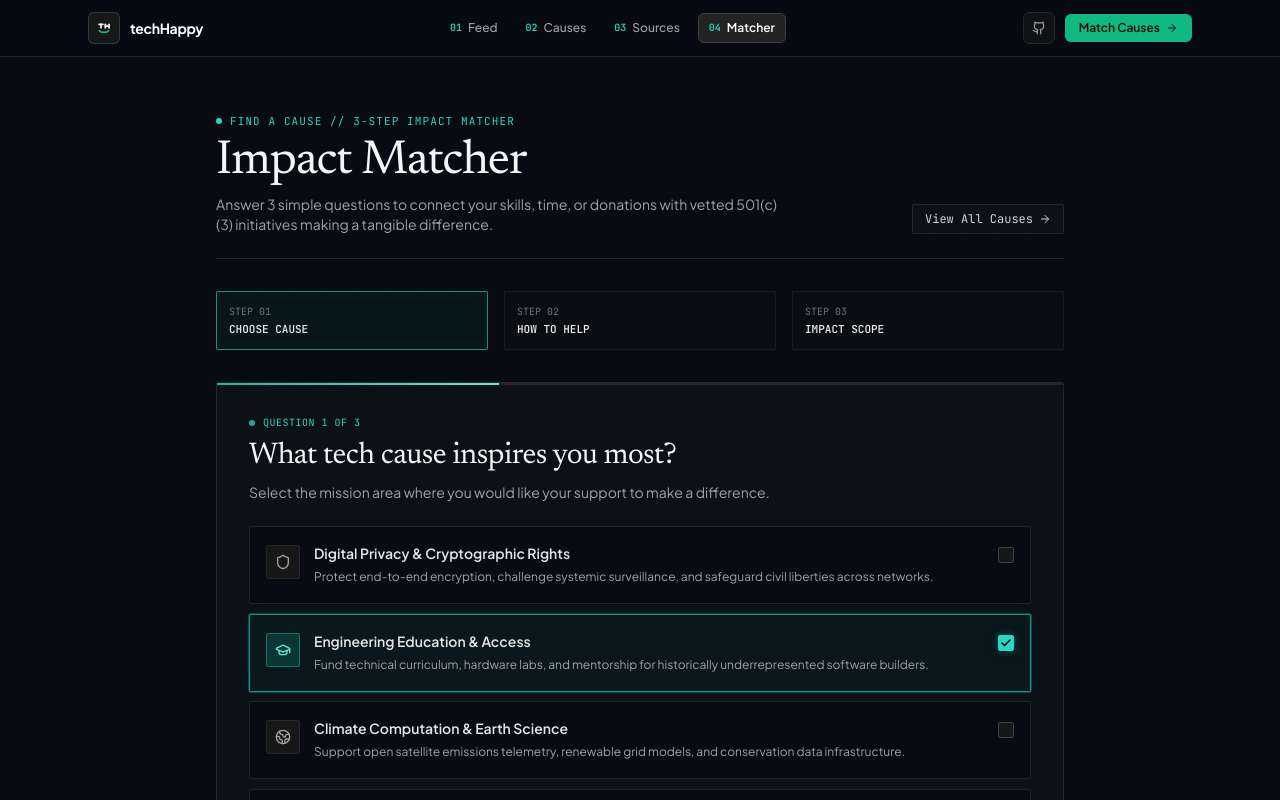
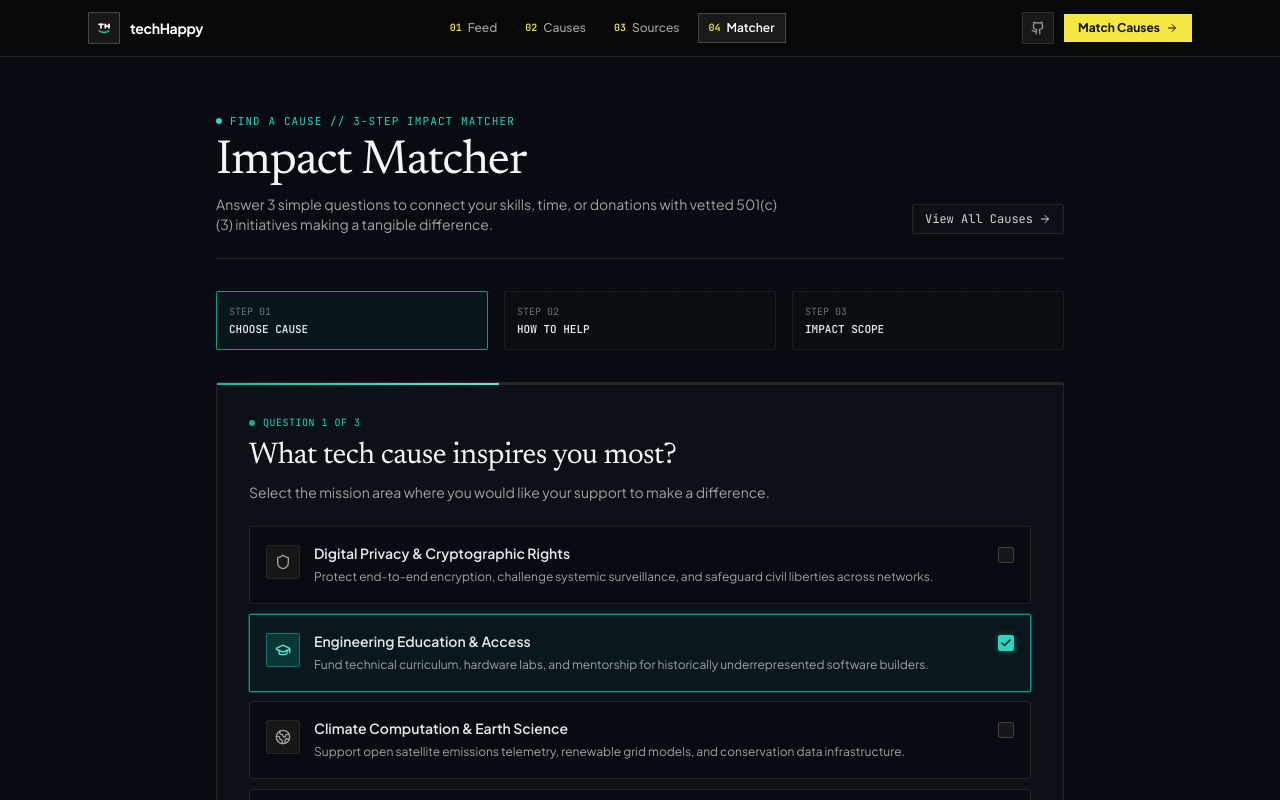
Before and after one commit to jakenathanson15/techHappy, a Next.js app: page /match in a window 1280 px wide. Shown: the top 800 px of the page. Built offline with nearby package versions, Linux system fonts and the light colour scheme.

Commit message:
neo-brutalist color scheme — acid yellow accent, pure black backgrounds, flat borders

```diff
--- a/src/app/globals.css
+++ b/src/app/globals.css
@@ -4,14 +4,15 @@
 
 @layer base {
   :root {
-    --bg-base: #080c12;
-    --bg-surface: #0e131b;
-    --bg-panel: #131a24;
-    --border-color: rgba(255, 255, 255, 0.08);
-    --border-subtle: rgba(255, 255, 255, 0.14);
-    --text-primary: #f1f5f9;
-    --text-secondary: #cbd5e1;
-    --text-muted: #808c9e;
+    --bg-base: #0a0a0a;
+    --bg-surface: #111111;
+    --bg-panel: #181818;
+    --border-color: rgba(255, 255, 255, 0.12);
+    --border-subtle: rgba(255, 255, 255, 0.20);
+    --text-primary: #f5f5f5;
+    --text-secondary: #d4d4d4;
+    --text-muted: #737373;
+    --accent: #f5e642;
   }
 
   body {
@@ -28,42 +29,43 @@
   }
 }
 
-/* Crisp grid & architectural utilities */
+/* Brutalist grid — tighter, more visible */
 .wire-grid-bg {
   background-size: 32px 32px;
   background-image:
-    linear-gradient(to right, rgba(255, 255, 255, 0.025) 1px, transparent 1px),
-    linear-gradient(to bottom, rgba(255, 255, 255, 0.025) 1px, transparent 1px);
+    linear-gradient(to right, rgba(255, 255, 255, 0.04) 1px, transparent 1px),
+    linear-gradient(to bottom, rgba(255, 255, 255, 0.04) 1px, transparent 1px);
 }
 
+/* Hard-edged cards */
 .wire-card {
-  background-color: #0c1017;
-  border: 1px solid rgba(255, 255, 255, 0.08);
-  transition: border-color 0.15s ease, background-color 0.15s ease;
+  background-color: #111111;
+  border: 1px solid rgba(255, 255, 255, 0.14);
+  transition: border-color 0.1s ease, background-color 0.1s ease;
 }
 
 .wire-card:hover {
-  border-color: rgba(255, 255, 255, 0.18);
-  background-color: #0f141d;
+  border-color: rgba(245, 230, 66, 0.5);
+  background-color: #141414;
 }
 
-/* Custom sleek scrollbar */
+/* Custom scrollbar */
 ::-webkit-scrollbar {
   width: 5px;
   height: 5px;
 }
 ::-webkit-scrollbar-track {
-  background: #080c12;
+  background: #0a0a0a;
 }
 ::-webkit-scrollbar-thumb {
-  background: #1e2837;
-  border-radius: 2px;
+  background: #2a2a2a;
+  border-radius: 0px;
 }
 ::-webkit-scrollbar-thumb:hover {
-  background: #2d3b4e;
+  background: #3a3a3a;
 }
 
-/* Splash Entrance animations */
+/* Splash entrance */
 @keyframes splashStroke {
   from {
     stroke-dashoffset: 40;
@@ -80,7 +82,7 @@
   animation: splashStroke 0.6s cubic-bezier(0.16, 1, 0.3, 1) forwards;
 }
 
-/* Matcher Slow & Aesthetic Cinematic Animations */
+/* Matcher animations */
 @keyframes matcherQuestionFade {
   0% {
     opacity: 0;
@@ -130,7 +132,7 @@
   animation: matcherIntroAura 3s ease-in-out infinite;
 }
 
-/* Wiring & Circuit Trace Animations for Wire Feed */
+/* Wire feed animations */
 @keyframes wirePhotonSurge {
   0% {
     stroke-dashoffset: 320;
@@ -150,32 +152,21 @@
 
 @keyframes logoBloomCharge {
   0% {
-    filter: drop-shadow(0 0 0px rgba(16, 185, 129, 0));
     opacity: 0.3;
   }
-  50% {
-    filter: drop-shadow(0 0 8px rgba(16, 185, 129, 0.45));
-    opacity: 0.7;
-  }
-  85%, 100% {
-    filter: drop-shadow(0 0 16px rgba(52, 211, 153, 0.95)) drop-shadow(0 0 32px rgba(16, 185, 129, 0.5));
+  100% {
     opacity: 1;
   }
 }
 
 @keyframes logoEyesIgnite {
   0% {
-    stroke: #475569;
+    stroke: #404040;
     opacity: 0.3;
   }
-  55% {
-    stroke: #94a3b8;
-    opacity: 0.7;
-  }
-  85%, 100% {
+  100% {
     stroke: #ffffff;
     opacity: 1;
-    filter: drop-shadow(0 0 6px rgba(255, 255, 255, 0.8));
   }
 }
 
@@ -183,18 +174,17 @@
   0% {
     stroke-dashoffset: 40;
     opacity: 0.15;
-    stroke: #064e3b;
+    stroke: #2a2a00;
   }
   55% {
     stroke-dashoffset: 20;
     opacity: 0.6;
-    stroke: #10b981;
+    stroke: #f5e642;
   }
-  85%, 100% {
+  100% {
     stroke-dashoffset: 0;
     opacity: 1;
-    stroke: #34d399;
-    filter: drop-shadow(0 0 10px #34d399);
+    stroke: #f5e642;
   }
 }
 
--- a/src/components/Navbar.tsx
+++ b/src/components/Navbar.tsx
@@ -11,11 +11,11 @@ export function Navbar() {
   const isActive = (path: string) => pathname === path;
 
   return (
-    <header className="sticky top-0 z-50 w-full border-b border-neutral-800/80 bg-[#080c12]/95 backdrop-blur-md">
+    <header className="sticky top-0 z-50 w-full border-b border-white/10 bg-[#0a0a0a]/95 backdrop-blur-md">
       <div className="mx-auto flex h-14 max-w-6xl items-center justify-between px-4 sm:px-6">
-        {/* Brand Logo & Wordmark */}
+        {/* Brand */}
         <Link href="/" className="flex items-center gap-2.5 group">
-          <div className="flex h-8 w-8 items-center justify-center rounded-md bg-neutral-900 border border-neutral-700/80 text-emerald-400 transition duration-150 group-hover:border-emerald-500/50 group-hover:bg-neutral-850">
+          <div className="flex h-8 w-8 items-center justify-center border border-white/20 bg-[#181818] text-[#f5e642] transition duration-100 group-hover:border-[#f5e642]/60">
             <TechHappyEmblem className="h-4 w-4" />
           </div>
           <span className="font-sans font-bold text-sm tracking-tight text-white">
@@ -23,53 +23,53 @@ export function Navbar() {
           </span>
         </Link>
 
-        {/* Center Nav Links with Monospaced Section Markers */}
+        {/* Nav */}
         <nav className="flex items-center gap-1 sm:gap-2">
           <Link
             href="/feed"
-            className={`inline-flex items-center gap-1.5 px-2.5 py-1.5 rounded-md text-xs font-medium transition duration-150 ${
+            className={`inline-flex items-center gap-1.5 px-2.5 py-1.5 text-xs font-medium transition duration-100 ${
               isActive("/feed")
-                ? "bg-neutral-800/90 text-white border border-neutral-700 font-semibold"
-                : "text-neutral-400 hover:text-white hover:bg-neutral-900/60"
+                ? "bg-[#1a1a1a] text-white border border-white/20 font-semibold"
+                : "text-neutral-400 hover:text-white hover:bg-[#161616]"
             }`}
           >
-            <span className="font-mono text-[10px] text-emerald-400 font-semibold">01</span>
+            <span className="font-mono text-[10px] text-[#f5e642] font-semibold">01</span>
             <span>Feed</span>
           </Link>
 
           <Link
             href="/causes"
-            className={`inline-flex items-center gap-1.5 px-2.5 py-1.5 rounded-md text-xs font-medium transition duration-150 ${
+            className={`inline-flex items-center gap-1.5 px-2.5 py-1.5 text-xs font-medium transition duration-100 ${
               isActive("/causes")
-                ? "bg-neutral-800/90 text-white border border-neutral-700 font-semibold"
-                : "text-neutral-400 hover:text-white hover:bg-neutral-900/60"
+                ? "bg-[#1a1a1a] text-white border border-white/20 font-semibold"
+                : "text-neutral-400 hover:text-white hover:bg-[#161616]"
             }`}
           >
-            <span className="font-mono text-[10px] text-teal-400 font-semibold">02</span>
+            <span className="font-mono text-[10px] text-[#f5e642] font-semibold">02</span>
             <span>Causes</span>
           </Link>
 
           <Link
             href="/sources"
-            className={`inline-flex items-center gap-1.5 px-2.5 py-1.5 rounded-md text-xs font-medium transition duration-150 ${
+            className={`inline-flex items-center gap-1.5 px-2.5 py-1.5 text-xs font-medium transition duration-100 ${
               isActive("/sources")
-                ? "bg-neutral-800/90 text-white border border-neutral-700 font-semibold"
-                : "text-neutral-400 hover:text-white hover:bg-neutral-900/60"
+                ? "bg-[#1a1a1a] text-white border border-white/20 font-semibold"
+                : "text-neutral-400 hover:text-white hover:bg-[#161616]"
             }`}
           >
-            <span className="font-mono text-[10px] text-emerald-400 font-semibold">03</span>
+            <span className="font-mono text-[10px] text-[#f5e642] font-semibold">03</span>
             <span>Sources</span>
           </Link>
 
           <Link
             href="/match"
-            className={`hidden sm:inline-flex items-center gap-1.5 px-2.5 py-1.5 rounded-md text-xs font-medium transition duration-150 ${
+            className={`hidden sm:inline-flex items-center gap-1.5 px-2.5 py-1.5 text-xs font-medium transition duration-100 ${
               isActive("/match")
-                ? "bg-neutral-800/90 text-white border border-neutral-700 font-semibold"
-                : "text-neutral-400 hover:text-white hover:bg-neutral-900/60"
+                ? "bg-[#1a1a1a] text-white border border-white/20 font-semibold"
+                : "text-neutral-400 hover:text-white hover:bg-[#161616]"
             }`}
           >
-            <span className="font-mono text-[10px] text-teal-400 font-semibold">04</span>
+            <span className="font-mono text-[10px] text-[#f5e642] font-semibold">04</span>
             <span>Matcher</span>
           </Link>
         </nav>
@@ -80,7 +80,7 @@ export function Navbar() {
             href="https://github.com/jakenathanson15/techHappy"
             target="_blank"
             rel="noreferrer"
-            className="flex items-center justify-center h-8 w-8 rounded-md border border-neutral-800 bg-neutral-900/50 text-neutral-400 hover:text-white hover:border-neutral-700 transition duration-150"
+            className="flex items-center justify-center h-8 w-8 border border-white/10 bg-[#181818] text-neutral-400 hover:text-white hover:border-white/25 transition duration-100"
             title="GitHub Repository"
           >
             <Github className="h-3.5 w-3.5" />
@@ -88,7 +88,7 @@ export function Navbar() {
 
           <Link
             href="/match"
-            className="inline-flex items-center gap-1.5 rounded-md bg-emerald-500 px-3.5 py-1.5 text-xs font-semibold text-neutral-950 transition duration-150 hover:bg-emerald-400 active:bg-emerald-600 focus-visible:outline-none focus-visible:ring-1 focus-visible:ring-emerald-400"
+            className="inline-flex items-center gap-1.5 bg-[#f5e642] px-3.5 py-1.5 text-xs font-bold text-[#0a0a0a] transition duration-100 hover:bg-[#faf080] active:bg-[#e8d600]"
           >
             <span>Match Causes</span>
             <ArrowRight className="h-3 w-3" />
--- a/tailwind.config.ts
+++ b/tailwind.config.ts
@@ -16,17 +16,18 @@ const config: Config = {
       },
       colors: {
         ink: {
-          950: "#06080c",
-          900: "#0a0e14",
-          850: "#0f141c",
-          800: "#141a24",
-          700: "#1e2634",
-          600: "#2c3647",
+          950: "#050505",
+          900: "#0a0a0a",
+          850: "#111111",
+          800: "#181818",
+          700: "#222222",
+          600: "#2e2e2e",
         },
-        emerald: {
-          400: "#34d399",
-          500: "#10b981",
-          600: "#059669",
+        acid: {
+          300: "#faf080",
+          400: "#f5e642",
+          500: "#e8d600",
+          600: "#c4b400",
         },
       },
     },
```
Also changed, not shown: src/app/page.tsx (+24 -24 lines).
